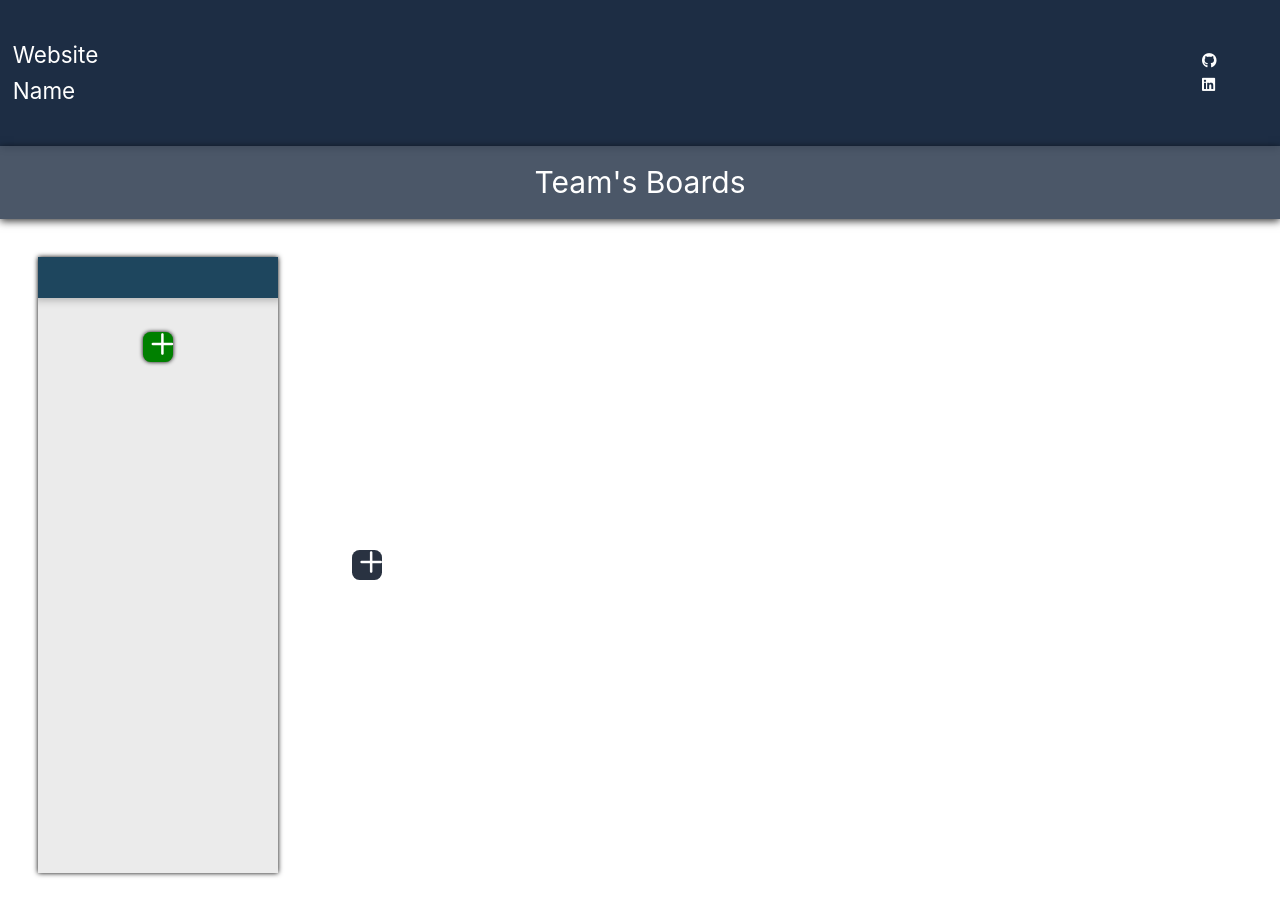
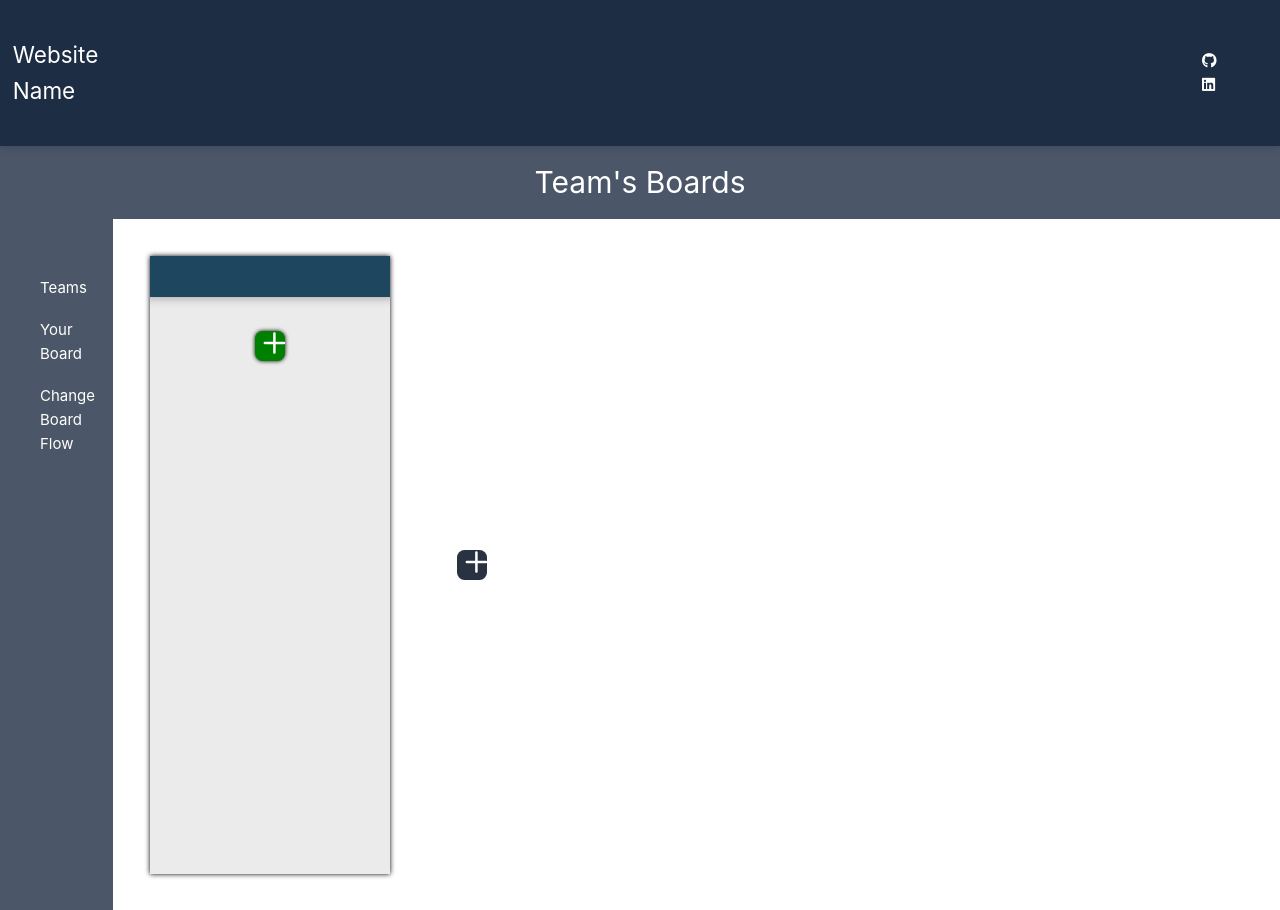
Before and after one commit to loganbw/vueBugTracker, a Vue app: page /board in a window 1280 px wide. Built offline with nearby package versions, Linux system fonts and the light colour scheme.

Commit message:
added side bar

```diff
--- a/src/App.vue
+++ b/src/App.vue
@@ -1,7 +1,9 @@
 <script>
   import MainHeaderVue from "./components/layouts/MainHeader.vue";
   import BaseButton from "./components/UI/BaseButton.vue";
-
+  import BaseSideBarVue from "./components/UI/BaseSideBar.vue";
+import BaseCollumn from "./components/UI/BaseCollumn.vue";
+import BaseSideBar from "./components/UI/BaseSideBar.vue";
   export default {
     data() {
       return {
@@ -15,17 +17,20 @@
       };
     },
     components: {
-      MainHeaderVue,
-    },
+    MainHeaderVue,
+    BaseCollumn,
+    BaseSideBar
+},
   };
 </script>
 
 <template>
   <section>
     <MainHeaderVue title="Website Name" :links="links" linkName="link" />
-
   </section>
-  <router-view></router-view>
+  <div>
+    <router-view></router-view>
+  </div>
 
 </template>
 
--- /dev/null
+++ b/src/components/NotFound.vue
@@ -0,0 +1,13 @@
+<template >
+    <div>
+        Page Not Found!
+    </div>
+</template>
+<script>
+export default {
+
+}
+</script>
+<style scoped>
+
+</style>
--- a/src/components/UI/BaseCard.vue
+++ b/src/components/UI/BaseCard.vue
@@ -48,17 +48,14 @@
     justify-content: center;
     margin: 5%;
     padding: 5%;
-    background-color: rgb(255, 254, 246);
+    background-color: rgb(255, 255, 255);
     box-shadow: 0 2px 8px rgba(0, 0, 0, 0.26);
     transition: all 0.2s ease-in-out;
     display: flex;
     flex-direction: column;
     align-items: center;
     overflow: hidden;
-    display: flex;
-    flex-direction: row;
-    justify-content: space-around;
-    align-items: center;
+
   }
   .card:hover {
     transform: scale(1.04);
@@ -76,7 +73,7 @@
     margin-left: 90%;
   }
   .tagBubble {
-    width: 100%;
+      width: 100%;
     background-color: red;
     height: 60px;
     /* margin-right: -72%; */
--- a/src/components/UI/BaseCollumn.vue
+++ b/src/components/UI/BaseCollumn.vue
@@ -305,7 +305,7 @@
     display: flex;
     height: 40rem;
     border-radius: 1%;
-
+    width:100%;
     margin: 2%;
   }
   .overflowFlag {
@@ -315,5 +315,6 @@
     box-sizing: content-box;
     height: 40rem;
     margin: 2%;
+    width:100%;
   }
 </style>
--- a/src/components/UI/BaseSideBar.vue
+++ b/src/components/UI/BaseSideBar.vue
@@ -1,17 +1,35 @@
-<template >
-    <div>
-       wqeadaa
-    </div>
+<template>
+  <div>
+    <nav>
+      <ul>
+        <router-link class="routerLinkText" to=""><li>Teams</li></router-link>
+        <router-link class="routerLinkText" to=""><li>Your Board</li></router-link>
+        <router-link class="routerLinkText" to=""><li>Change Board Flow</li></router-link>
+      </ul>
+    </nav>
+  </div>
 </template>
 <script>
-export default {
-
-}
+  export default {};
 </script>
 <style scoped>
-    div{
-        background-color: green;
-        height: 150px;
-        width:150px;
-    }
+  div {
+    background-color: rgba(30, 46, 67, 0.8);
+    width: 130px;
+    display: flex;
+    align-items: flex-start;
+    flex-direction: column;
+  }
+  ul {
+    list-style-type: none;
+    margin-top:50%;
+  }
+  li {
+    margin-bottom: 25%;
+    text-decoration: none;
+    color: #fff;
+  }
+  .routerLinkText{
+      text-decoration: none;
+  }
 </style>
--- a/src/views/BoardView.vue
+++ b/src/views/BoardView.vue
@@ -4,6 +4,7 @@
   </div>
   <div></div>
   <div>
+      <BaseSideBar />
     <BaseCollumnVue />
 
   </div>
@@ -19,12 +20,15 @@ import BaseSideBar from "../components/UI/BaseSideBar.vue";
   };
 </script>
 <style scoped>
-  .boardHeader {
+div {
+    display:flex;
+}
+.boardHeader {
     display: flex;
     justify-content: center;
     padding: 1%;
     background-color: rgba(30, 46, 67, 0.8);
     color: rgb(255, 255, 255);
-    box-shadow: 0 2px 8px rgba(0, 0, 0, 0.8);
+
   }
 </style>
```
Also changed, not shown: src/router/index.js (+19 -17 lines).
